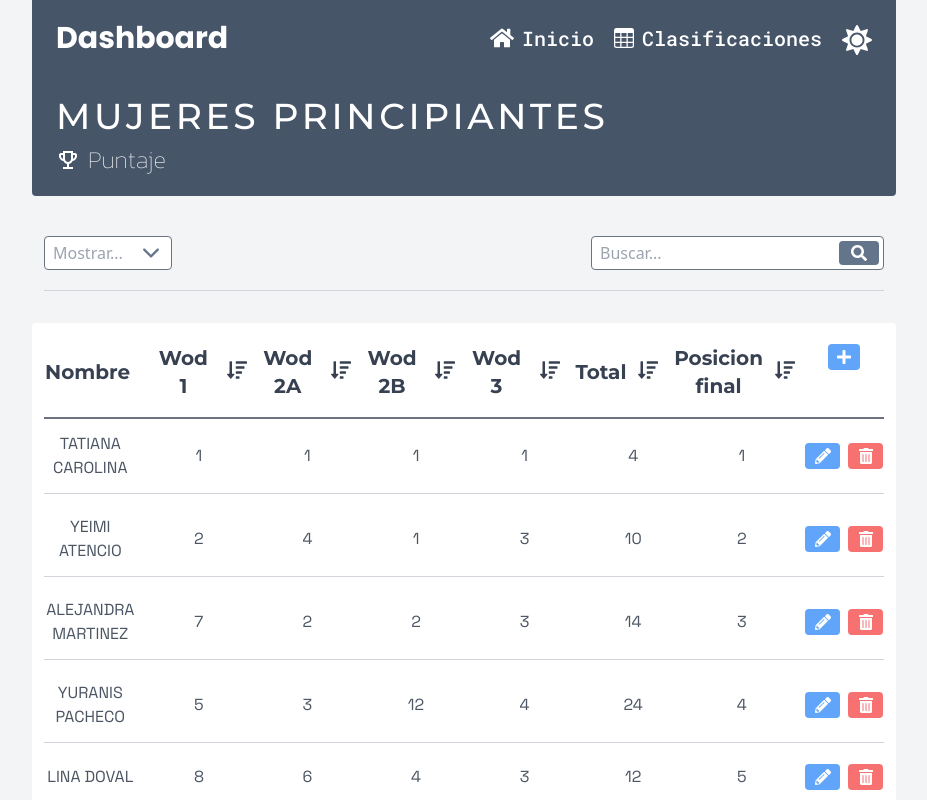
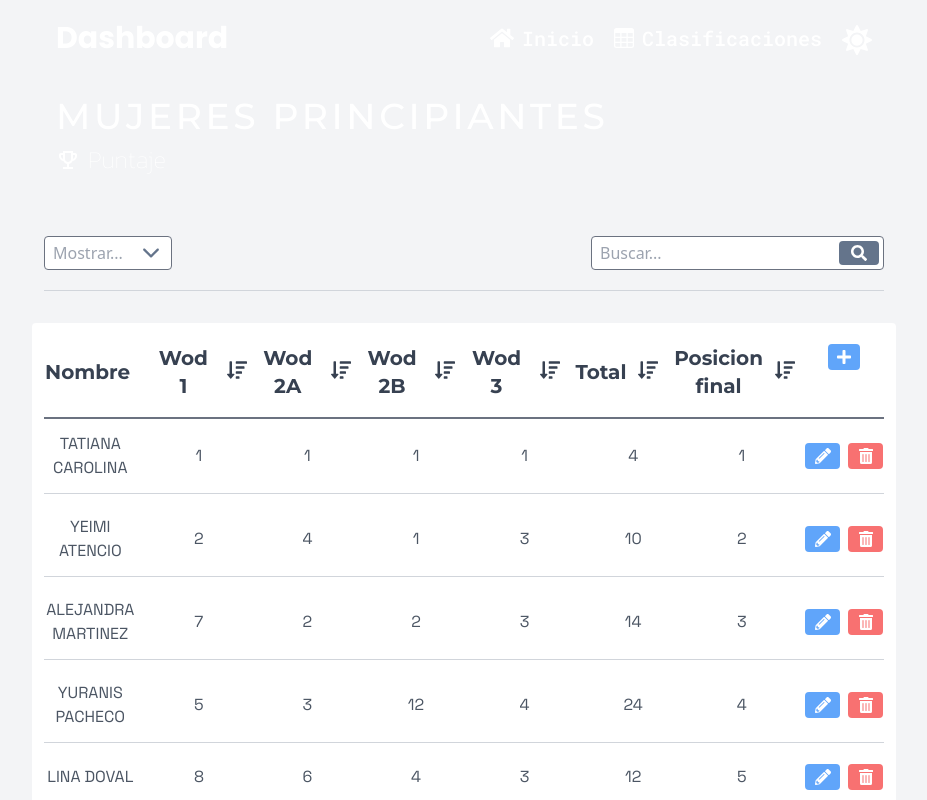
Before and after one commit to sweetPanel459/dashboard, a React (Vite) app: page / in a window 1280 px wide. Shown: the whole page, without its empty margins (176-1103 px from the left). Built offline with nearby package versions, Linux system fonts and the light colour scheme; a web font is replaced by a local one.

Commit message:
feat: Dark mode switch created

```diff
--- a/src/containers/dashboardHeader.jsx
+++ b/src/containers/dashboardHeader.jsx
@@ -1,3 +1,5 @@
+import { useState } from "react";
+
 import { Button } from "../components/common/button";
 import { Text, Title, IconText } from "../components/common/texts";
 
@@ -5,9 +7,18 @@ import { BsTable } from "react-icons/bs";
 import { MdOutlineEmojiEvents } from "react-icons/md";
 import { FaHome, FaSun, FaMoon } from "react-icons/fa";
 
-export const DashboardHeader = () => {
+export const DashboardHeader = ({ styleHeader, state }) => {
+  const [darkMode, useDarkMode] = useState(false);
+
+  const toggleDarkModeHandler = () => {
+    useDarkMode(darkMode ? false : true);
+    document.documentElement.classList.toggle("dark");
+  };
+
   return (
-      <header className="flex flex-col gap-10 rounded-b w-full h-52 py-5 px-6 bg-slate-600">
+    <header
+      className={`flex flex-col gap-10 rounded-b w-full h-52 py-5 px-6 ${styleHeader}`}
+    >
       <nav className="flex justify-between items-center w-full">
         <Text
           text="Dashboard"
@@ -27,8 +38,9 @@ export const DashboardHeader = () => {
             styleButton="items-center gap-2 font-roboto font-medium text-white text-xl"
           />
           <Button
-                  icon={<FaSun />}
+            icon={!darkMode ? <FaSun /> : <FaMoon />}
             styleIcon="relative top-0.5 text-3xl text-white"
+            click={toggleDarkModeHandler}
           />
         </div>
       </nav>
```
Lines whose indentation alone changed are shown as unchanged.
